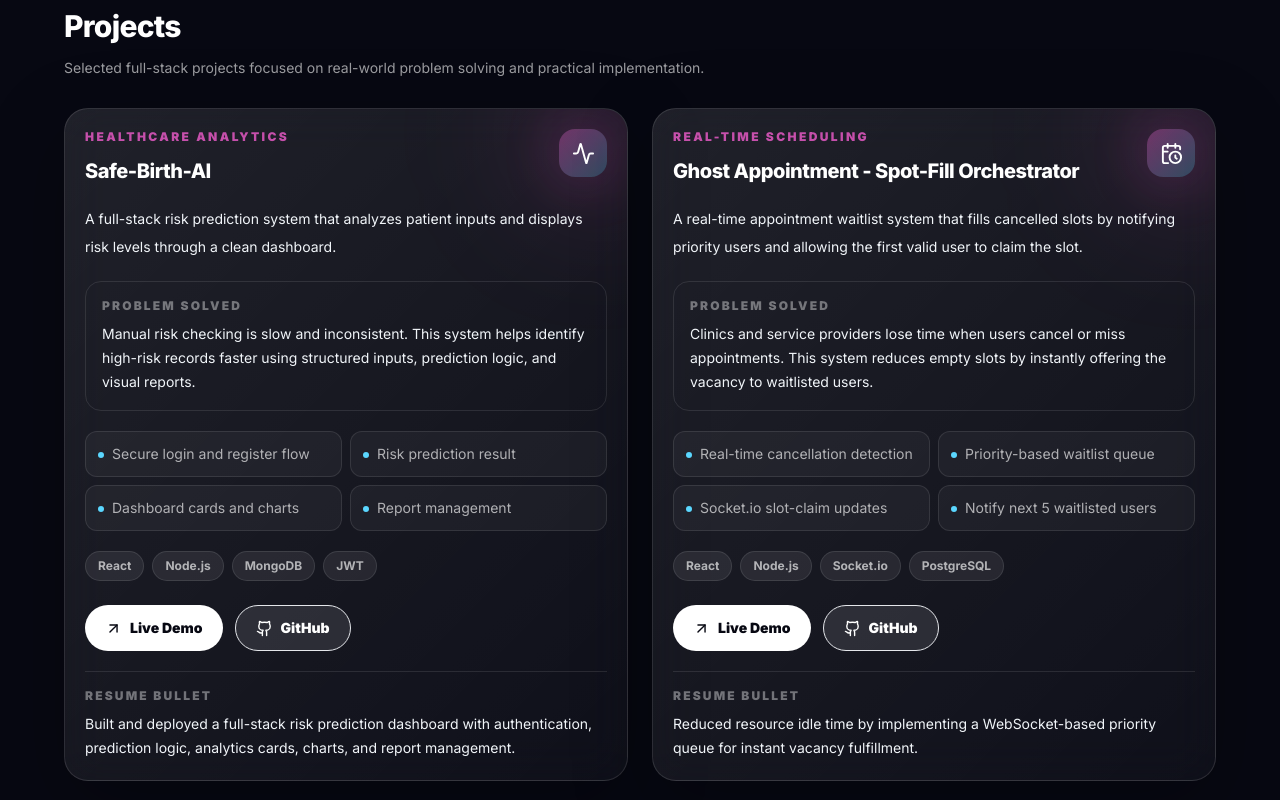
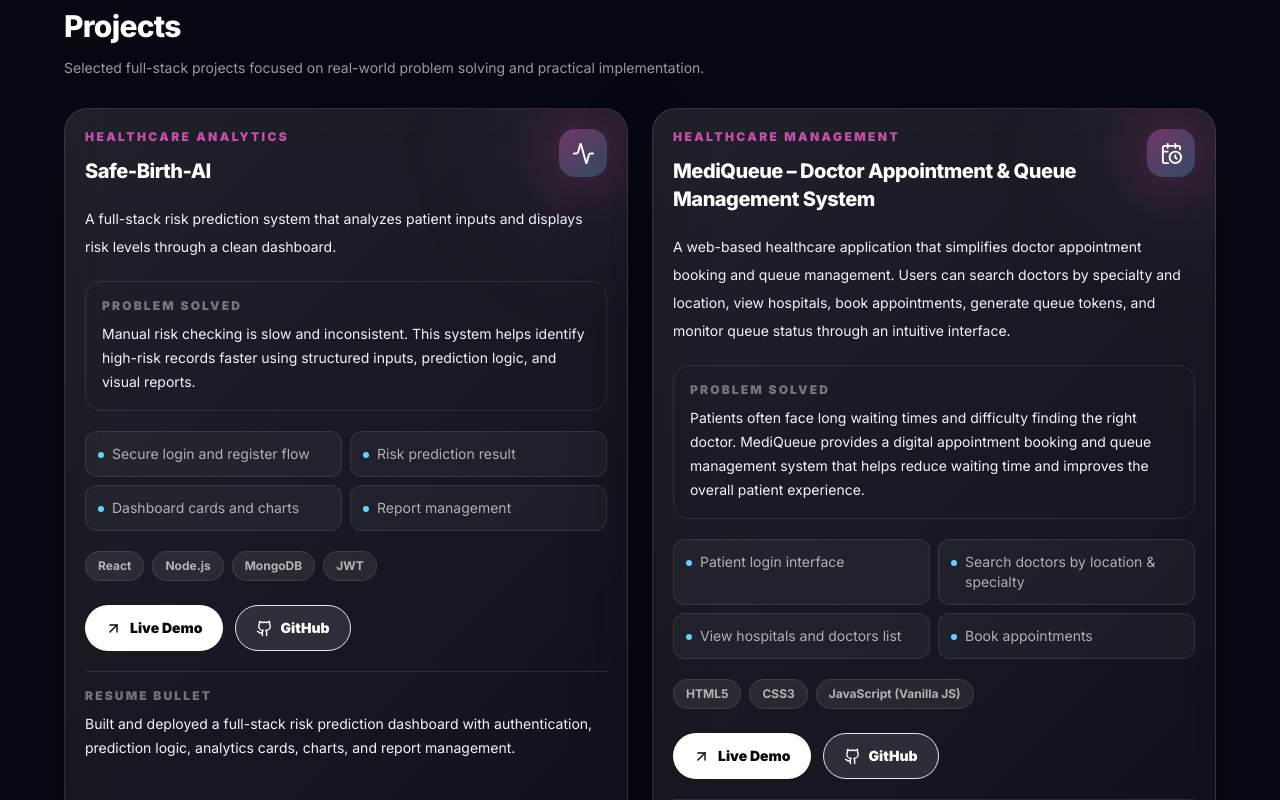
Before and after one commit to Greeshmasree76/My-portfolio, a React (Vite) app: page / in a window 1280 px wide. Shown: the part 2960-3760 px from the top of the page. Built offline with nearby package versions, Linux system fonts and the light colour scheme.

Commit message:
portfolio.js
Updated project details for MediQueue, including title, category, description, problem statement, features, and tech stack.

```diff
--- a/src/data/portfolio.js
+++ b/src/data/portfolio.js
@@ -141,25 +141,27 @@ export const defaultPortfolio = {
         'Built and deployed a full-stack risk prediction dashboard with authentication, prediction logic, analytics cards, charts, and report management.'
     },
     {
-      title: 'Ghost Appointment - Spot-Fill Orchestrator',
-      category: 'Real-Time Scheduling',
+      title: 'MediQueue – Doctor Appointment & Queue Management System',
+      category: 'Healthcare Management',
       icon: 'CalendarClock',
       description:
-        'A real-time appointment waitlist system that fills cancelled slots by notifying priority users and allowing the first valid user to claim the slot.',
+        'A web-based healthcare application that simplifies doctor appointment booking and queue management. Users can search doctors by specialty and location, view hospitals, book appointments, generate queue tokens, and monitor queue status through an intuitive interface.',
       problem:
-        'Clinics and service providers lose time when users cancel or miss appointments. This system reduces empty slots by instantly offering the vacancy to waitlisted users.',
+        'Patients often face long waiting times and difficulty finding the right doctor. MediQueue provides a digital appointment booking and queue management system that helps reduce waiting time and improves the overall patient experience.',
       features: [
-        'Real-time cancellation detection',
-        'Priority-based waitlist queue',
-        'Socket.io slot-claim updates',
-        'Notify next 5 waitlisted users',
-        'Race-safe first-claim booking flow'
+        'Patient login interface',
+        'Search doctors by location & specialty',
+        'View hospitals and doctors list',
+        'Book appointments',
+        'Queue token generation',
+        'Live queue/status display',
+        'Responsive design'
       ],
-      stack: ['React', 'Node.js', 'Socket.io', 'PostgreSQL'],
-      live: '',
-      github: '',
+      stack: ['HTML5', 'CSS3', 'JavaScript (Vanilla JS)'],
+      live: 'https://greeshmasree76.github.io/mediqueue/',
+      github: 'https://github.com/Greeshmasree76/mediqueue',
       resumeBullet:
-        'Reduced resource idle time by implementing a WebSocket-based priority queue for instant vacancy fulfillment.'
+        'Developed a responsive healthcare appointment and queue management application using HTML, CSS, and Vanilla JavaScript, featuring doctor search, appointment booking, queue token generation, and live status updates.'
     }
   ]
 };
```
